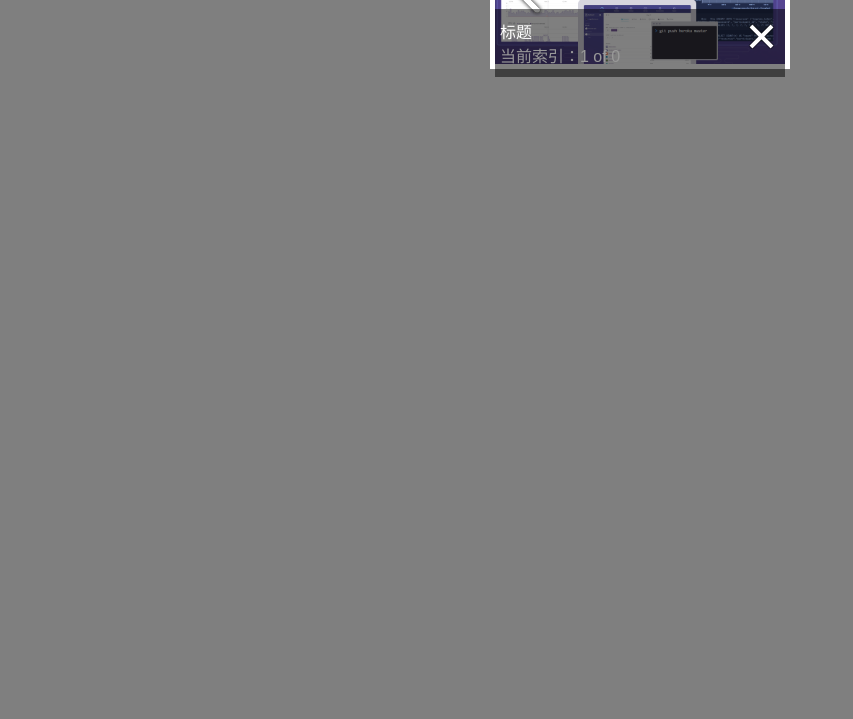
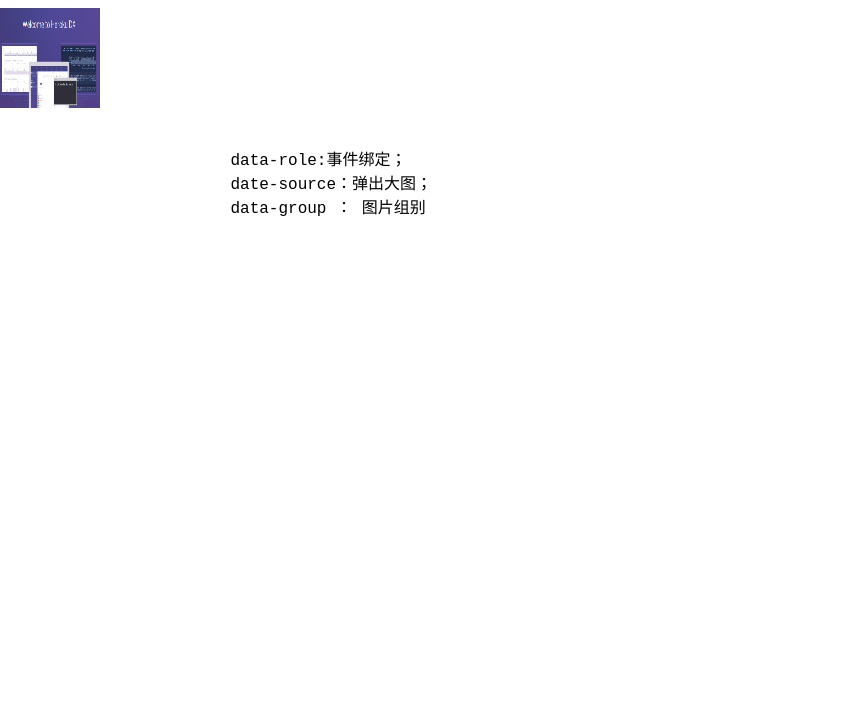
Before and after one commit to zanjs/javascript-demo, a website: page JS-LightBox/index.html in a window 1280 px wide. Shown: the part 81-800 px from the top of the page, without its empty margins (0-853 px from the left). Drawn offline with Linux system fonts and the light colour scheme.

Commit message:
add img list

```diff
--- a/JS-LightBox/index.html
+++ b/JS-LightBox/index.html
@@ -7,6 +7,26 @@
 	<script src="../bower_components/jquery/dist/jquery.min.js"></script>
 </head>
 <body>
+	<h1>图片列表</h1>
+	<div>
+		<img src="./images/1-1.png"
+			data-role="lightbox"
+			date-source="./images/1-1.png"
+			data-group="group-1"
+			data-id="imgid1"
+			data-caption="alkdja"
+			width="100"
+			height="100"
+		alt="">
+	</div>
+	<pre>
+		<code>
+			data-role:事件绑定；
+			date-source：弹出大图；
+			data-group ： 图片组别
+
+		</code>
+	</pre>
 	<!-- 遮罩 -->
 	<!-- <div id="z-lightbox-mask"></div> -->
 	<!-- 遮罩 end-->
@@ -30,7 +50,7 @@
 <script src="./js/lightbox.js"></script>
 <script>
 	$(function(){
-		var lightbox = new LightBox();
+		//var lightbox = new LightBox();
 	})
 </script>
 </html>
```
